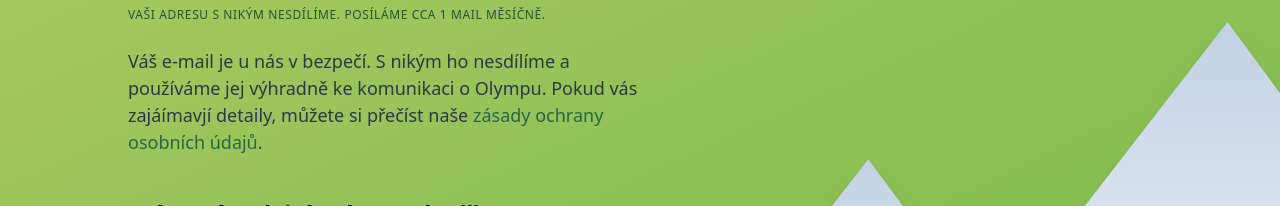
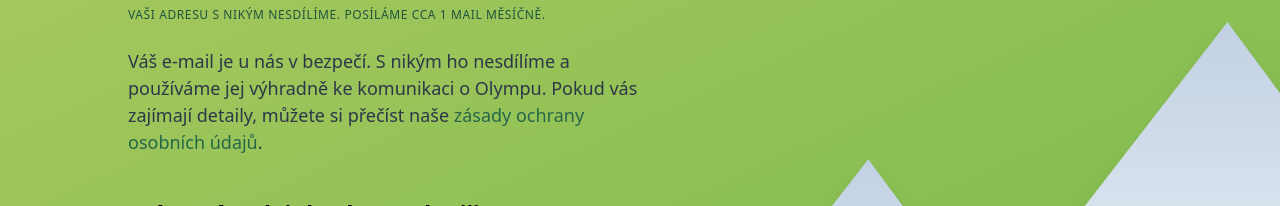
Before and after one commit to Eugleo/Olymp, a React (Create React App) app: page / in a window 1280 px wide. Shown: the part 6156-6362 px from the top of the page. Built offline with nearby package versions, Linux system fonts and the light colour scheme.

Commit message:
Fix typo

```diff
--- a/src/Page/Footer.tsx
+++ b/src/Page/Footer.tsx
@@ -28,7 +28,7 @@ export default function Footer() {
         <div className="max-w-lg mb-6">
           <p className="text-lg mb-4 text-gray-800">
             Váš e-mail je u nás v bezpečí. S nikým ho nesdílíme a používáme jej výhradně ke
-            komunikaci o Olympu. Pokud vás zajáímavjí detaily, můžete si přečíst naše{' '}
+            komunikaci o Olympu. Pokud vás zajímají detaily, můžete si přečíst naše{' '}
             <a className="text-green-800" href={privacy}>
               zásady ochrany osobních údajů
             </a>
```
